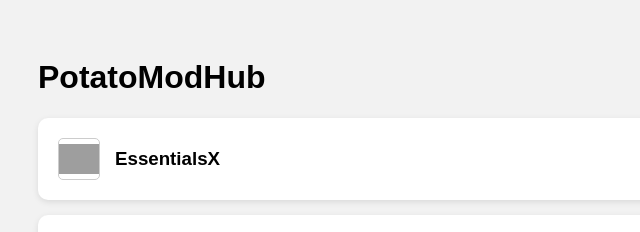
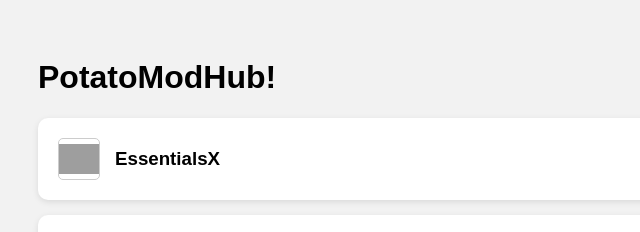
Before and after one commit to FranQ213/minecraft-pluginy, a plain HTML site: page index.html in a window 1280 px wide. Shown: the top 232 px of the page, 0-640 px from the left. Drawn offline with Linux system fonts and the light colour scheme; grey boxes are pictures that could not be loaded.

Commit message:
Update index.html

```diff
--- a/index.html
+++ b/index.html
@@ -67,7 +67,7 @@
   </style>
 </head>
 <body>
-  <h1>PotatoModHub</h1>
+  <h1>PotatoModHub!</h1>
 
   <div class="plugin" data-name="EssentialsX" data-url="https://ci.ender.zone/job/EssentialsX/lastSuccessfulBuild/artifact/jars/EssentialsX-2.21.2-dev+24-3563b41.jar">
     <div class="plugin-info">
```
